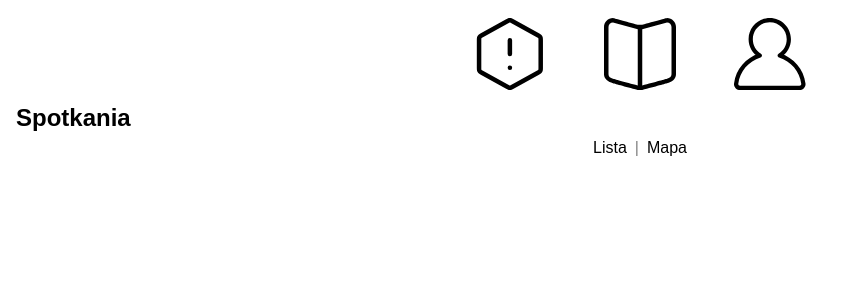
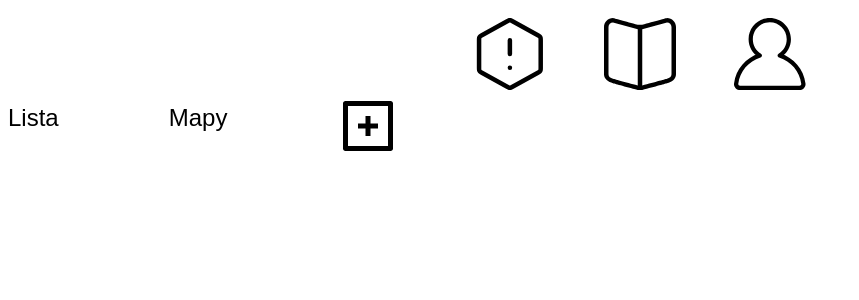
Before and after one commit to Alframi/CodeCrafters-HackYeah, a React (Create React App) app: page /Spotkania in a window 1280 px wide. Shown: the top 300 px of the page, without its empty margins (0-859 px from the left). Built offline with nearby package versions, Linux system fonts and the light colour scheme.

Commit message:
fix path on Spotkania and fix map

```diff
--- a/src/components/App/App.jsx
+++ b/src/components/App/App.jsx
@@ -40,14 +40,16 @@ const App = () => {
       <main>
         <Suspense fallback={<div>Loading...</div>}>
           <Routes>
-            <Route path="/" element={<Navigate to="/" />} />
+            <Route path="/" element={<Navigate to="/Spotkania" />} />
+            <Route path="/Spotkania" element={<Spotkania />}>
+              <Route path="/Spotkania/Lista" element={<Lista />} />
+              <Route path="/Spotkania/Map" element={<Map />} />
+            </Route>
+            <Route path="/Sesje" element={<Sesje />} />
             <Route path="/Alerty" element={<Alerty />} />
-            <Route path="/Map" element={<Map />} />
             <Route path="/Baza-Wiedzy" element={<BazaWiedzy />} />
             <Route path="/Moje-Konto" element={<MojeKonto />} />
-            <Route path="/Spotkania" element={<Spotkania />}></Route>
-            <Route path="/Lista" element={<Lista />} />
-            <Route path="/Sesje" element={<Sesje />} />
+            {/* <Route path="/Lista" element={<Lista />} /> */}
             <Route path="*" element={<Alerty />} />
           </Routes>
         </Suspense>
--- a/src/components/Map/Map.jsx
+++ b/src/components/Map/Map.jsx
@@ -1,5 +1,56 @@
+// import React, { useState, useEffect } from 'react';
+// import { GoogleMap, LoadScript, Marker } from '@react-google-maps/api';
+
+// const containerStyle = {
+//   width: '100%',
+//   height: '400px',
+// };
+
+// export const Map = () => {
+//   const [location, setLocation] = useState({ lat: 0, lng: 0 });
+//   const [markers, setMarkers] = useState([]);
+
+//   useEffect(() => {
+//     navigator.geolocation.getCurrentPosition(
+//       position => {
+//         const { latitude, longitude } = position.coords;
+//         setLocation({ lat: latitude, lng: longitude });
+//       },
+//       error => {
+//         console.error(error);
+//       },
+//       { enableHighAccuracy: true }
+//     );
+//   }, []);
+
+//   const handleMapClick = event => {
+//     const newMarker = {
+//       lat: event.latLng.lat(),
+//       lng: event.latLng.lng(),
+//     };
+//     setMarkers([...markers, newMarker]);
+//     console.log(newMarker);
+//   };
+
+//   return (
+//     <LoadScript googleMapsApiKey="AIzaSyAHwyAHiWWh7rcHvZpV2JNSaWAAXC7BVFw">
+//       <GoogleMap
+//         mapContainerStyle={containerStyle}
+//         center={location}
+//         zoom={10}
+//         onClick={handleMapClick}
+//       >
+//         {markers.map((marker, index) => (
+//           <Marker key={index} position={marker} />
+//         ))}
+//       </GoogleMap>
+//     </LoadScript>
+//   );
+// };
+
 import React, { useState, useEffect } from 'react';
-import { GoogleMap, LoadScript, Marker } from '@react-google-maps/api';
+import { GoogleMap, Marker } from '@react-google-maps/api';
+import { Loader } from '@googlemaps/js-api-loader';
 
 const containerStyle = {
   width: '100%',
@@ -9,6 +60,7 @@ const containerStyle = {
 export const Map = () => {
   const [location, setLocation] = useState({ lat: 0, lng: 0 });
   const [markers, setMarkers] = useState([]);
+  const [map, setMap] = useState(null);
 
   useEffect(() => {
     navigator.geolocation.getCurrentPosition(
@@ -21,29 +73,52 @@ export const Map = () => {
       },
       { enableHighAccuracy: true }
     );
+
+    const loader = new Loader({
+      apiKey: 'AIzaSyAHwyAHiWWh7rcHvZpV2JNSaWAAXC7BVFw',
+      version: 'weekly',
+    });
+
+    loader.load().then(() => {
+      navigator.geolocation.getCurrentPosition(
+        position => {
+          const { latitude, longitude } = position.coords;
+          setMap(
+            new window.google.maps.Map(document.getElementById('map'), {
+              center: { lat: latitude, lng: longitude },
+              zoom: 8,
+            })
+          );
+        },
+        error => {
+          console.error('Error getting current position: ', error);
+        },
+        { enableHighAccuracy: true }
+      );
+    });
   }, []);
 
   const handleMapClick = event => {
-    const newMarker = {
-      lat: event.latLng.lat(),
-      lng: event.latLng.lng(),
-    };
-    setMarkers([...markers, newMarker]);
-    console.log(newMarker);
+    if (event.latLng) {
+      const lat = event.latLng.lat();
+      const lng = event.latLng.lng();
+      const newMarker = { lat, lng };
+      setMarkers([...markers, newMarker]);
+      console.log(newMarker);
+    } else {
+      console.error('latLng not found in event object');
+    }
   };
-
   return (
-    <LoadScript googleMapsApiKey="AIzaSyAHwyAHiWWh7rcHvZpV2JNSaWAAXC7BVFw">
-      <GoogleMap
-        mapContainerStyle={containerStyle}
-        center={location}
-        zoom={10}
-        onClick={handleMapClick}
-      >
-        {markers.map((marker, index) => (
-          <Marker key={index} position={marker} />
-        ))}
-      </GoogleMap>
-    </LoadScript>
+    <div id="map" style={containerStyle} onClick={handleMapClick}>
+      {map &&
+        markers.map(
+          (marker, index) =>
+            new window.google.maps.Marker({
+              position: marker,
+              map: map,
+            })
+        )}
+    </div>
   );
 };
--- a/src/pages/Lista.jsx
+++ b/src/pages/Lista.jsx
@@ -7,19 +7,19 @@ const Lista = () => {
     JSON.parse(localStorage.getItem('events')) || []
   );
 
-  const addEvent = event => {
-    const newEvents = [...events, event];
-    localStorage.setItem('events', JSON.stringify(newEvents));
-    setEvents(newEvents);
-  };
+  // const addEvent = event => {
+  //   const newEvents = [...events, event];
+  //   localStorage.setItem('events', JSON.stringify(newEvents));
+  //   setEvents(newEvents);
+  // };
 
   return (
     <div>
-      <StyledButton
+      {/* <StyledButton
         onClick={() => addEvent({ name: 'Nowe Zdarzenie', date: new Date() })}
       >
         Wybierz
-      </StyledButton>
+      </StyledButton> */}
       <ul>
         {events.map((event, index) => (
           <li key={index}>
--- a/src/pages/Sesje.jsx
+++ b/src/pages/Sesje.jsx
@@ -1,5 +1,6 @@
-import React, { useState, useRef, useEffect } from 'react';
-import { MapContainer, TileLayer } from 'react-leaflet';
+// Sesje.js
+import React, { useState } from 'react';
+import { Map } from '../components/Map/Map';
 
 import {
   StyledSelect,
@@ -10,33 +11,18 @@ import {
 
 const Sesje = () => {
   const [selectedAnimal, setSelectedAnimal] = useState('');
-  const [showMap, setShowMap] = useState(false); // <-- stan dla widoczności mapy
-  const mapRef = useRef(); // <-- referencja do mapy
+  const [showMap, setShowMap] = useState(false);
 
   const handleSelectChange = e => {
     setSelectedAnimal(e.target.value);
   };
 
   const handleButtonClick = () => {
-    setShowMap(!showMap); // <-- zmienia wartość stanu showMap
+    if (selectedAnimal) {
+      localStorage.setItem('selectedAnimal', selectedAnimal);
+      setShowMap(true);
+    }
   };
-
-  const handleMapClick = event => {
-    const { lat, lng } = event.latlng;
-    // Zapamiętaj współrzędne w localStorage
-    const savedPoints = JSON.parse(localStorage.getItem('points') || '[]');
-    savedPoints.push({ lat, lng });
-    localStorage.setItem('points', JSON.stringify(savedPoints));
-  };
-
-  useEffect(() => {
-    if (showMap && mapRef.current) {
-      const mapInstance = mapRef.current;
-      setTimeout(() => {
-        mapInstance.leafletElement.invalidateSize();
-      }, 100);
-    }
-  }, [showMap]);
 
   return (
     <StyledWrapper>
@@ -55,17 +41,7 @@ const Sesje = () => {
         <option value="bezpańskiPies">Bezpański pies</option>
       </StyledSelect>
       <StyledButton onClick={handleButtonClick}>Wybierz</StyledButton>
-      {showMap && (
-        <MapContainer
-          ref={mapRef}
-          center={[51.505, -0.09]}
-          zoom={13}
-          style={{ width: '100%', height: '400px' }}
-          onClick={handleMapClick}
-        >
-          <TileLayer url="https://{s}.tile.openstreetmap.org/{z}/{x}/{y}.png" />
-        </MapContainer>
-      )}
+      {showMap && <Map />}
     </StyledWrapper>
   );
 };
--- a/src/pages/Spotkania.jsx
+++ b/src/pages/Spotkania.jsx
@@ -1,24 +1,31 @@
 import { useNavigate } from 'react-router-dom';
 import { Outlet } from 'react-router-dom';
-import styles from './Spotkania.module.css';
+import Sesje from '../pages/Sesje';
+
+import {
+  StyledWrapper,
+  StyledLink,
+  StyledImage,
+  StyledButton,
+} from './Spotkania.styled';
+import addBtn from '../images/addBtn.svg';
 
 const Spotkania = () => {
   const navigate = useNavigate();
-
   const handleButtonClick = () => {
     navigate('/Sesje');
   };
 
   return (
-    <div>
-      <h2 className={styles.naglowek}>Spotkania</h2>
-      <div className={styles.kategorie}>
-        <span>Lista</span>
-        <span className={styles.dzielenie}>|</span>
-        <button className={styles.buttonMap}
-        onClick={handleButtonClick}>Mapa</button>
-      </div>
-    </div>
+    <StyledWrapper>
+      <StyledLink to="/Spotkania/Lista">Lista</StyledLink>
+      <StyledLink to="/Spotkania/Map">Mapy</StyledLink>
+
+      <StyledButton onClick={handleButtonClick}>
+        <StyledImage src={addBtn} alt="add-button" />
+      </StyledButton>
+      <Outlet />
+    </StyledWrapper>
   );
 };
 
--- /dev/null
+++ b/src/pages/Spotkania.styled.jsx
@@ -0,0 +1,25 @@
+import { Link } from 'react-router-dom';
+import styled from 'styled-components';
+
+const StyledWrapper = styled.div`
+  display: flex;
+  font-size: 24px;
+  gap: 110px;
+  border-radius: 5px;
+`;
+const StyledLink = styled(Link)`
+  text-decoration: none;
+  color: inherit;
+`;
+
+const StyledButton = styled.button`
+  border: none;
+  background: transparent;
+  cursor: pointer;
+`;
+
+const StyledImage = styled.img`
+  width: 50px;
+`;
+
+export { StyledWrapper, StyledLink, StyledImage, StyledButton };
```
